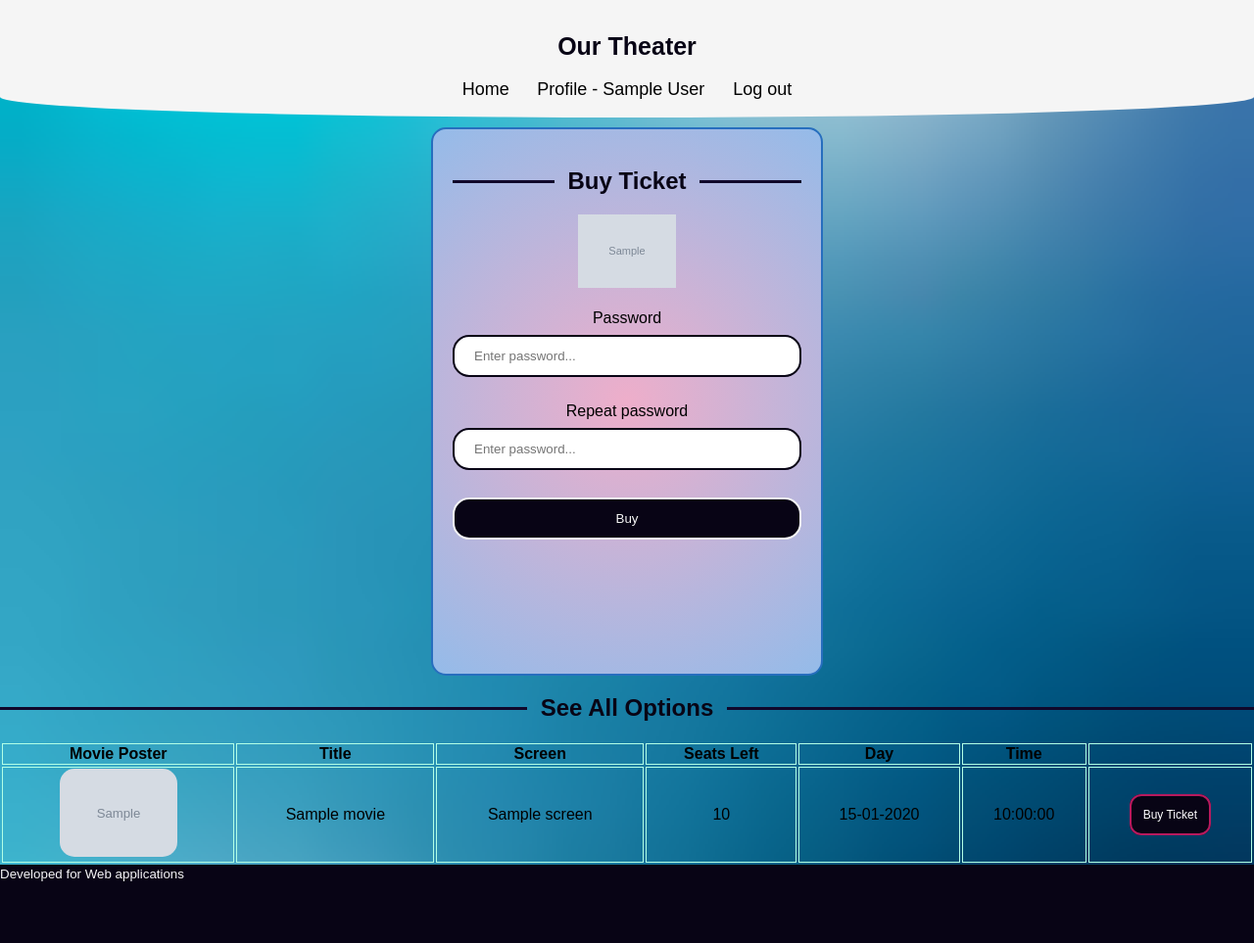
After one commit to vvarodi/TheaterWebFlask, a Flask app: page /reservation/1 in a window 1280 px wide. The commit adds this page. Shown: the whole page at 98% size. Run offline with Flask 2, Linux system fonts and the light colour scheme; a user stored in the database is signed in; tables that the repository leaves empty hold one stand-in row (values such as "Sample post"); grey boxes marked "Sample" are stand-in pictures.

Commit message:
working in the reservation

```diff
--- a/cinema/__init__.py
+++ b/cinema/__init__.py
@@ -22,7 +22,7 @@ def create_app(test_config=None):
     # User Authentication
     login_manager = LoginManager()
     login_manager.login_view = 'auth.login'
-    login_manager.login_message = "You need to Log in to see this functionality"
+    login_manager.login_message = "Login or Change role."
     login_manager.init_app(app)
     from . import model
     @login_manager.user_loader
--- a/cinema/main.py
+++ b/cinema/main.py
@@ -30,3 +30,18 @@ def movie(id):
     movie = model.Movie.query.get(id)
     projections = model.Projection.query.filter(model.Projection.movie_id == id).all()
     return render_template("movie.html", movie=movie, projections=projections)
+
+
+
+@bp.route("/reservation/<int:id>")
+@flask_login.login_required
+def reservation(id):
+    projection = model.Projection.query.get(id)
+    projections = model.Projection.query.filter(model.Projection.id == id).all()
+    return render_template("reservation.html", projection=projection, projections=projections)
+
+
+@bp.route("/reservation/<int:id>", methods=["POST"])
+@flask_login.login_required
+def reservation_post(id):
+    return render_template("reservation.html")
--- a/cinema/static/cinema.css
+++ b/cinema/static/cinema.css
@@ -21,6 +21,7 @@ body {
   padding-block: 1em;
   border-radius: 0 0 85% 85% / 30%;
   text-align: center;
+
 }
 .header h1{
   font-size: 25px;
@@ -152,8 +153,27 @@ table {
   margin-right: auto;
   margin-left: auto;
   width: 100%;
+
 }
 table td, table th{
   text-align: center;
   border: 1px solid rgb(178, 255, 230);
 }
+
+
+.buttom {
+  color: white;
+  text-align: center;
+  padding: 12px;
+  text-decoration: none; /* without link line*/
+  font-size: 12px;
+  line-height: 25px;
+  border-radius: 12px;
+  background-color: rgb(8, 4, 21);
+  border: 2px solid rgba(183, 26, 94, 1);
+}
+/* Change the background color on mouse-over */
+.buttom:hover {
+  background-color: rgba(183, 26, 94, 1);
+  border: 2px solid rgb(8, 4, 21);
+}
--- a/cinema/templates/base.html
+++ b/cinema/templates/base.html
@@ -34,7 +34,7 @@
             {% block content %}{% endblock %}
         </section>
 
-        <footer><small>Developed for Web applications</small></footer>
+        <footer><small style="color:whitesmoke;"">Developed for Web applications</small></footer>
 
         <!-- <script src="https://cdn.jsdelivr.net/npm/sweetalert2@11.3.0/dist/sweetalert2.all.min.js"></script>
         <script type=text/javascript src="{{url_for('static', filename='js/main.js') }}"></script> -->
--- a/cinema/templates/projections_table.html
+++ b/cinema/templates/projections_table.html
@@ -9,6 +9,7 @@
         <th>Seats Left</th>
         <th>Day</th>
         <th>Time</th>
+        <th></th>
     </tr>
     </thead>
     <tbody>
@@ -20,6 +21,7 @@
         <td>{{ projection.screen.num_available_seats }}</td>
         <td>{{ projection.day.strftime('%d-%m-%Y') }}</td>
         <td>{{ projection.time }}</td>
+        <td><a class="buttom" href="{{ url_for('main.reservation', id=projection.id) }}">Buy Ticket</a></td>
 
     </tr>
     {% endfor %}
--- /dev/null
+++ b/cinema/templates/reservation.html
@@ -0,0 +1,27 @@
+{% extends 'base.html' %}
+
+{% block content %}
+
+<section class='form'>
+    <h2>&nbsp;&nbsp;Buy Ticket&nbsp;&nbsp;</h2>
+
+    <form action="{{ url_for('main.reservation', id=projection.id) }}" method="post">
+        <div><img src={{projection.movie.img}}  width=100></div>
+        <div><label><br>Password<br><input type="password" name="password" placeholder="Enter password..." required/></label></div>
+        <div><label><br>Repeat password<br><input type="password" name="password_repeat" placeholder="Enter password..." required/></label></div>
+        <div><input id="popUp" class='submit' type="submit" value="Buy"/></div>
+    </form>
+
+</section>
+
+
+<section class="movie-projections">
+    <h2>&nbsp;&nbsp;See All Options&nbsp;&nbsp;</h2>
+    {% if projections | length > 0 %}
+        {% include 'projections_table.html' %}
+    {% else%}
+        <p style="text-align: center">THERE ARE NO {{projection.movie.title | upper}} PROJECTIONS SOON</p>
+    {% endif %}
+</section>
+
+{% endblock %}
```
